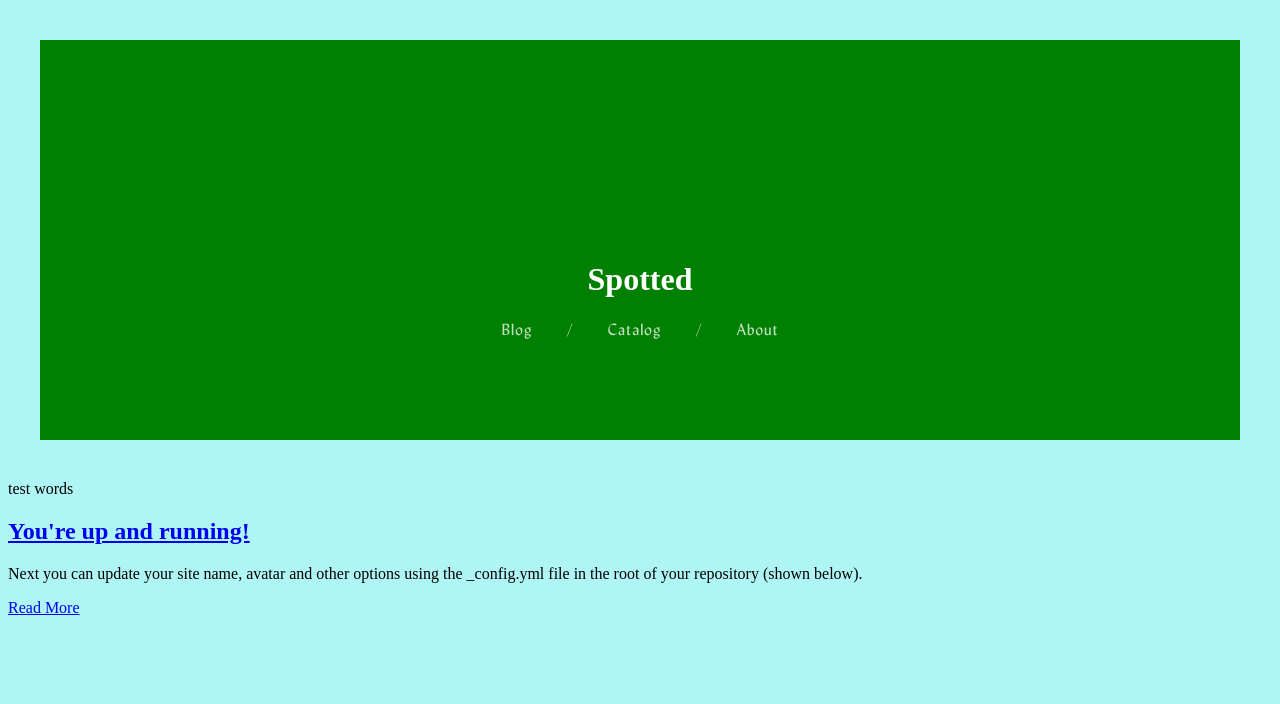
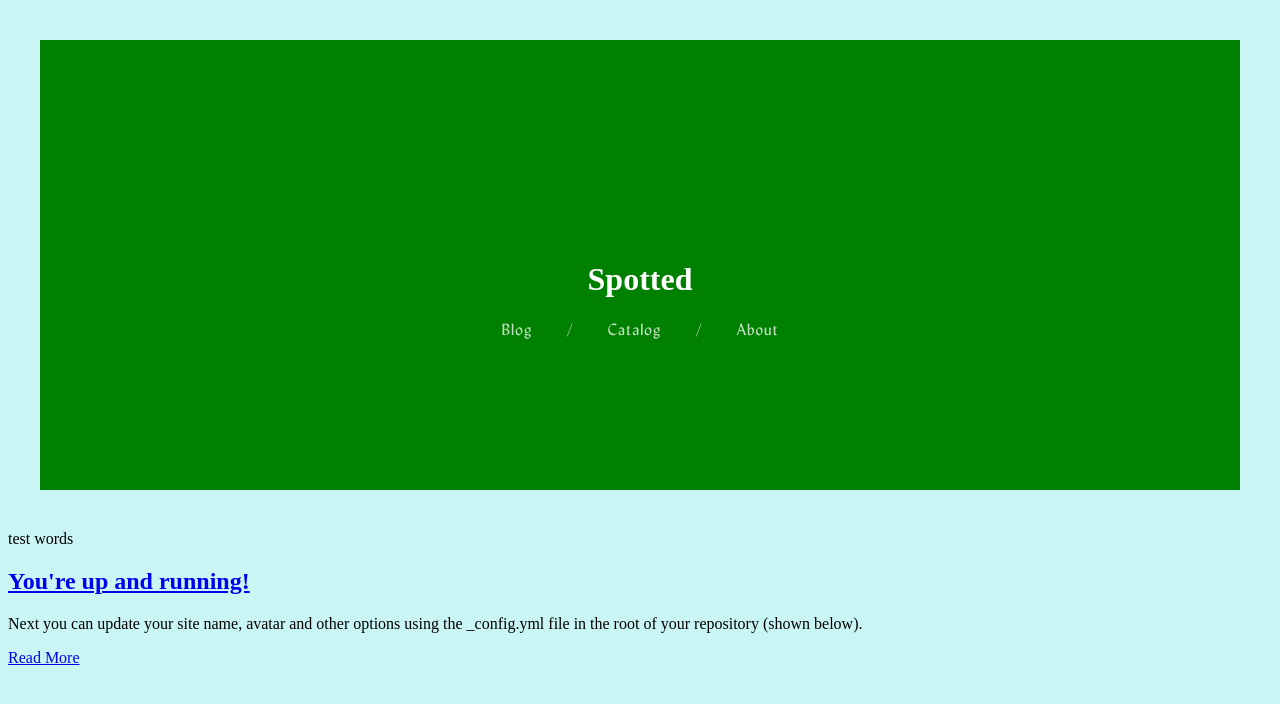
Before and after one commit to qjack001/Spotted, a Jekyll site: the page built from index.html, in a window 1280 px wide. Shown: the top 704 px of the page. Built offline with Jekyll 4.4.1, drawn with Linux system fonts in a browser that asks for light colours.

Commit message:
update animation speed and background color

```diff
--- a/_layouts/default.html
+++ b/_layouts/default.html
@@ -11,7 +11,7 @@
 
     <body>
         <header>
-            <div class="header" style="background-color:green;width:95%;margin:40px auto;height:100px;text-align:center;padding-top:200px;padding-bottom:100px;">  <!-- repace with image -->
+            <div class="header" style="background-color:green;width:95%;margin:40px auto;height:100px;text-align:center;padding-top:200px;padding-bottom:150px;">  <!-- repace with image -->
                 <h1 style="color:white;">Spotted</h1> <!-- replace with logo -->
                 <nav>
                     <a href="app_logo.png">&nbsp Blog &nbsp</a> <!-- repace with actual links -->
--- a/style.css
+++ b/style.css
@@ -80,7 +80,7 @@
 
 :root
 {
-    --background: #aff5f5;
+    --background: #caf5f5;
     --green: #63ab50;
     --black: #000000;
     --white: #ffffff;
@@ -109,7 +109,7 @@ nav > a, nav > p
     font-size: 1rem;
     display: inline;
     font-family: var(--lydian);
-    transition: color 0.5s linear;
+    transition: color 0.2s linear;
 }
 
 nav > a:hover
```
